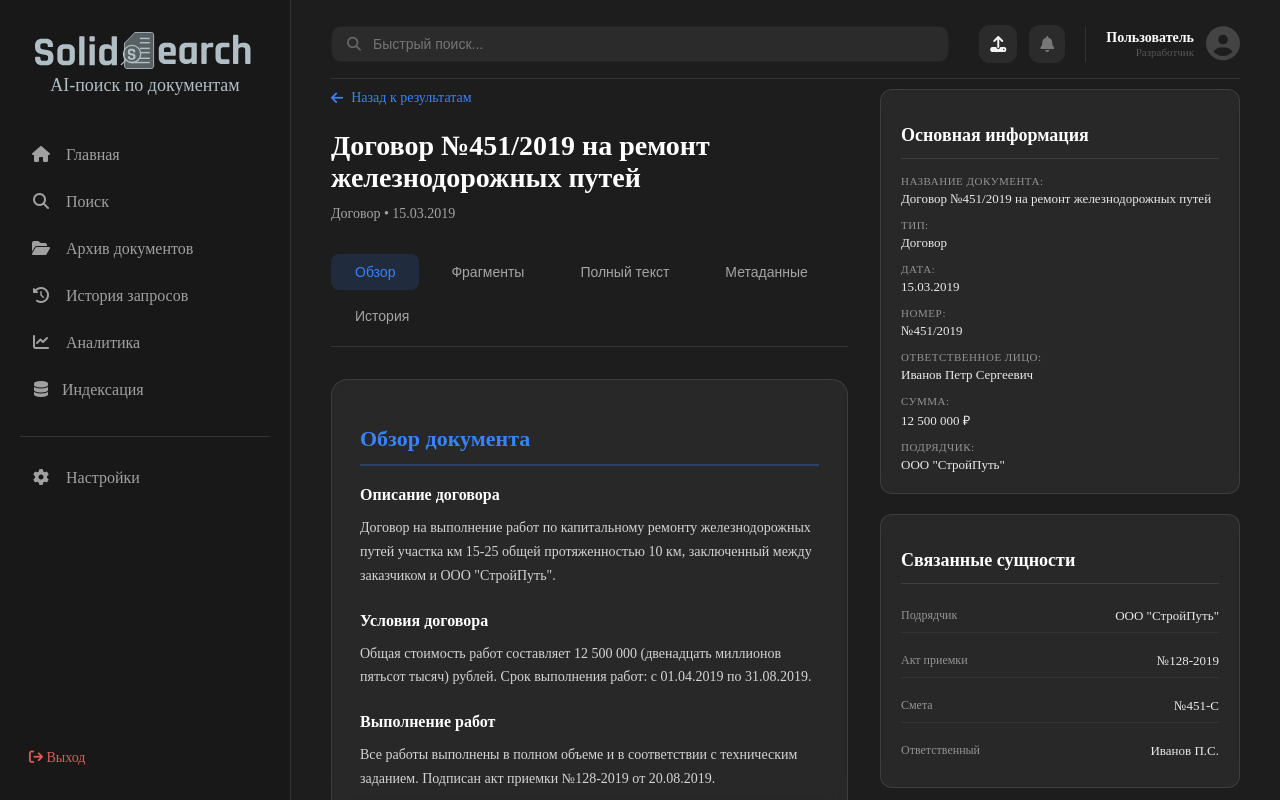
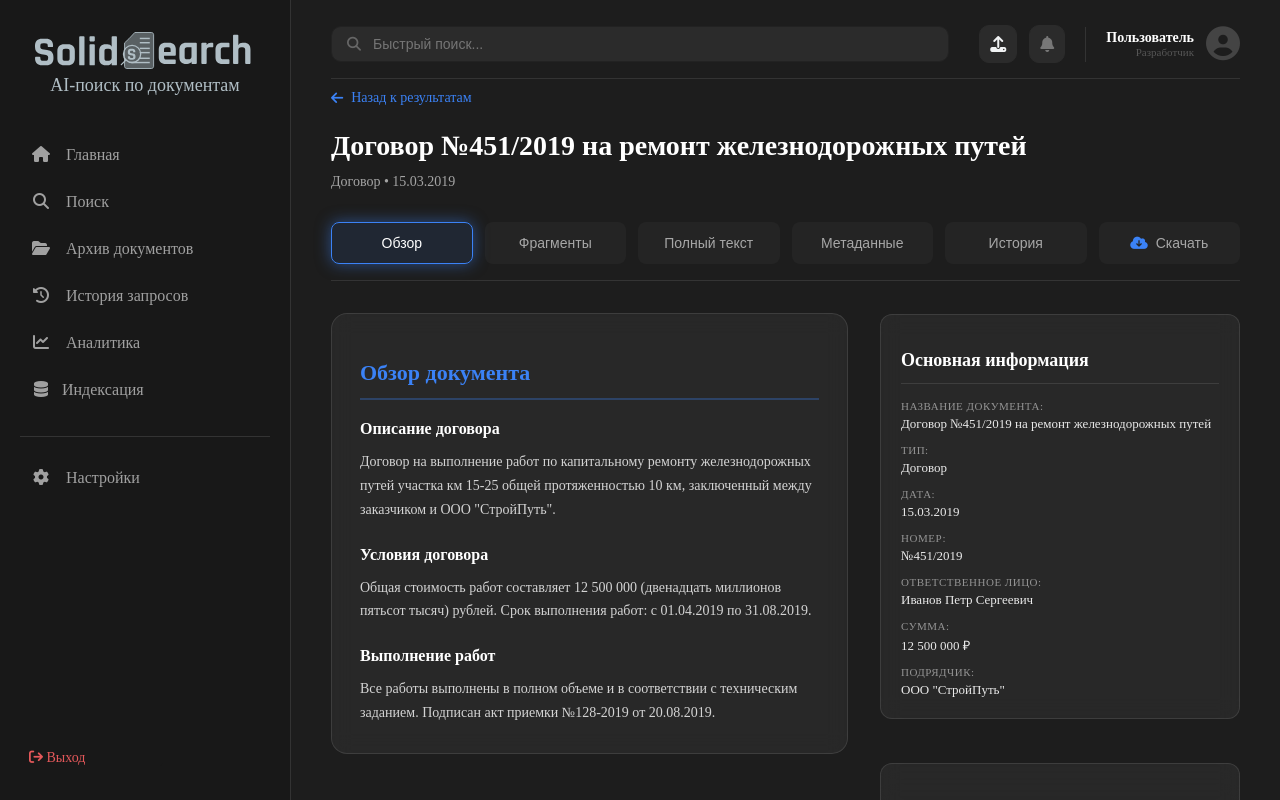
Before and after one commit to Bolkyyy/SolidSearch, a React (Vite) app in the folder Frontend/: page /document/doc-id in a window 1280 px wide. Built offline with nearby package versions, Linux system fonts and the light colour scheme.

Commit message:
Add doc-card page

```diff
--- a/Frontend/src/App.css
+++ b/Frontend/src/App.css
@@ -2446,6 +2446,7 @@ body {
 
 .settings-tab-link {
     position: relative;
+    overflow: hidden;
     z-index: 1;
 }
 
@@ -2838,8 +2839,11 @@ body {
     flex-shrink: 0;
     position: sticky;
     top: 24px;
+    margin-top: 1px;
+    display: flex;
+    flex-direction: column;
+    gap: 24px;
     max-height: calc(100vh - 48px);
-  overflow-y: auto;
 }
 
 .document-sidebar::-webkit-scrollbar {
@@ -2894,24 +2898,31 @@ body {
 
 .document-tabs {
     display: flex;
-  gap: 8px;
-  border-bottom: 1px solid rgba(255,255,255,0.1);
+    width: 100%;
+    gap: 12px;
+    border-bottom: 1px solid rgba(255, 255, 255, 0.1);
     margin-bottom: 32px;
-  padding-bottom: 12px;
-  flex-wrap: wrap;
+    padding-bottom: 16px;
+    box-sizing: border-box;
 }
 
 .tab-btn {
-  background: transparent;
-  border: none;
-  padding: 10px 24px;
+    flex: 1;
+    background: rgba(255, 255, 255, 0.03);
+    border: 1px solid transparent;
+    padding: 12px 24px;
     font-size: 14px;
     font-weight: 500;
-  color: rgba(255,255,255,0.6);
+    color: rgba(255, 255, 255, 0.6);
     cursor: pointer;
     transition: all 0.3s ease;
     border-radius: 8px;
-}
+    text-align: center;
+    display: flex;
+    align-items: center;
+    justify-content: center;
+}
+
 
 .tab-btn:hover {
   color: #ffffff;
@@ -2919,8 +2930,26 @@ body {
 }
 
 .tab-btn.active {
+    color: #ffffff;
+    background: rgba(59, 130, 246, 0.1);
+    border: 1px solid #3b82f6;
+    box-shadow: 0 0 15px rgba(59, 130, 246, 0.5);
+}
+
+.download-btn-tab:hover {
+    color: #ffffff !important;
+    background: rgba(59, 130, 246, 0.15) !important;
+    border: 1px solid #3b82f6 !important;
+    box-shadow: 0 0 15px rgba(59, 130, 246, 0.5);
+}
+
+.download-btn-tab i {
     color: #3b82f6;
-  background: rgba(59, 130, 246, 0.15);
+}
+
+.tab-btn:hover:not(.active) {
+    background: rgba(255, 255, 255, 0.08);
+    color: #fff;
 }
 
 .tab-content {
--- a/Frontend/src/pages/DocumentCard/DocumentCard.tsx
+++ b/Frontend/src/pages/DocumentCard/DocumentCard.tsx
@@ -7,9 +7,7 @@ const DocumentCard = () => {
   return (
     <Layout>
       <div className="document-card-page">
-        <div className="document-layout">
-          {/* Левая колонка - основной контент */}
-          <div className="document-content">
+            {/* Кнопка назад */}
             <div className="back-button">
               <i className="fa fa-arrow-left"></i> Назад к результатам
             </div>
@@ -52,8 +50,17 @@ const DocumentCard = () => {
         >
           История
         </button>
+
+        {/* Новая кнопка скачивания */}
+        <button className="tab-btn download-btn-tab">
+          <i className="fa fa-cloud-download" aria-hidden="true" style={{marginRight: '8px'}}></i>
+          Скачать
+        </button>
       </div>
 
+      <div className="document-layout">
+          {/* Левая колонка - основной контент */}
+      <div className="document-content">
             {/* Контент вкладок */}
             <div className="tab-content">
               {/* Обзор */}
@@ -241,6 +248,7 @@ const DocumentCard = () => {
 
           {/* Правая колонка - фиксированная информация */}
           <div className="document-sidebar">
+            {/* Основная информация */}
             <div className="info-section">
               <h2>Основная информация</h2>
               <div className="info-grid">
@@ -275,6 +283,7 @@ const DocumentCard = () => {
               </div>
             </div>
 
+            {/* Связанные сущности */}
             <div className="related-section">
               <h2>Связанные сущности</h2>
               <div className="related-grid">
```
Also changed, not shown: 1 other file (tests, documents, lock files or other folders). Lines whose indentation alone changed are shown as unchanged.
